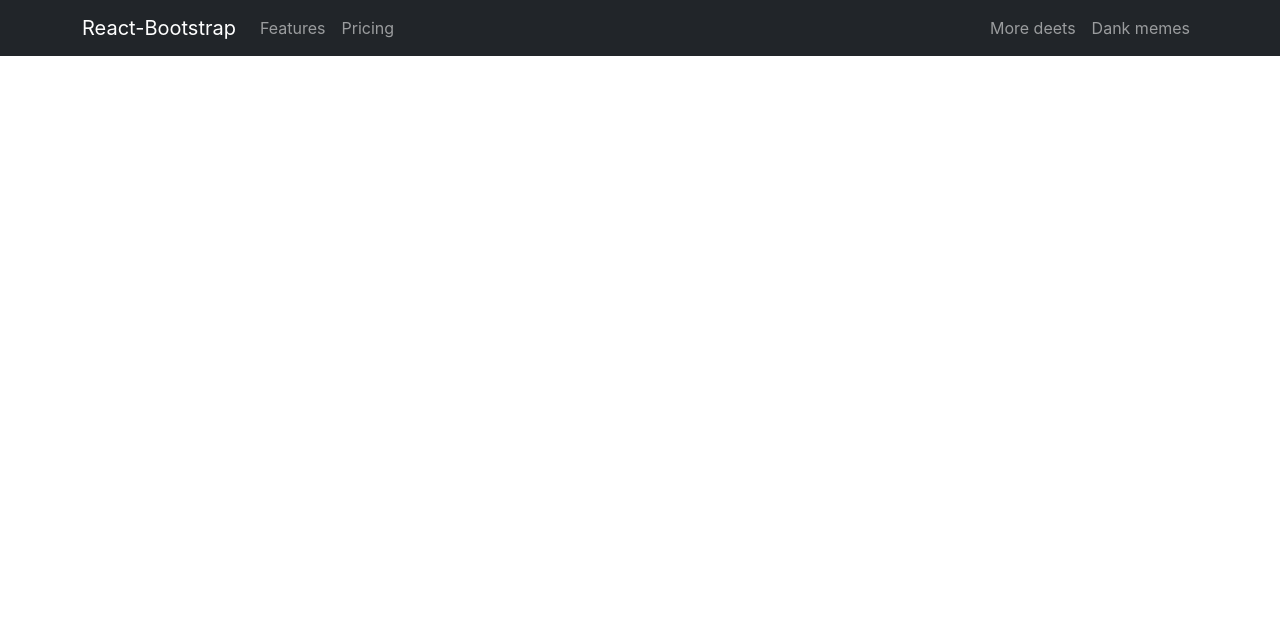
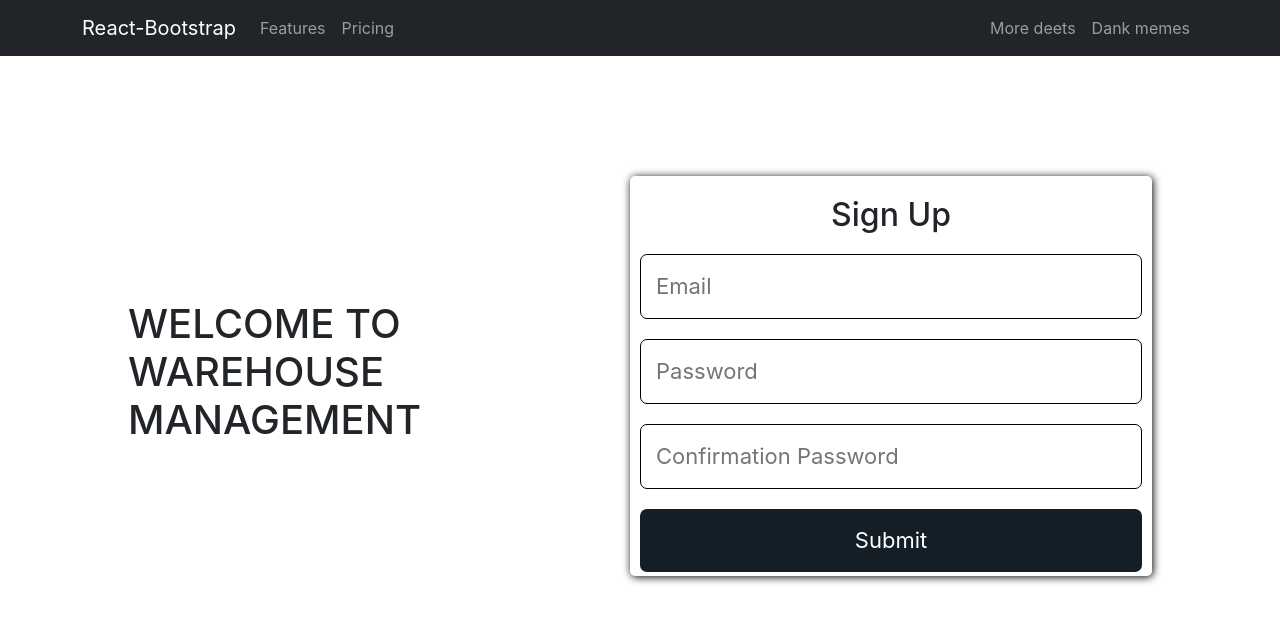
Before and after one commit to AbdMamun1999/warehouse-management-client-site, a React (Create React App) app: page /register in a window 1280 px wide. Shown: the top 622 px of the page. Built offline with nearby package versions, Linux system fonts and the light colour scheme.

Commit message:
register page style

```diff
--- a/src/App.js
+++ b/src/App.js
@@ -5,6 +5,7 @@ import Header from './Components/Header/Header';
 import HomePage from './Components/HomePage/HomePage';
 import ManageInventory from './Components/ManageInventory/ManageInventory';
 import QunatityUpdate from './Components/QuantityUpdata/QunatityUpdate';
+import Register from './Components/Register/Register';
 
 function App() {
   return (
@@ -15,6 +16,7 @@ function App() {
        <Route path='/inventory/:inventoryId' element={<QunatityUpdate></QunatityUpdate>}></Route>
        <Route path='/manageInventory' element={<ManageInventory></ManageInventory>}></Route>
        <Route path='/addNewItem' element={<AddNewItem></AddNewItem>}></Route>
+       <Route path='/register' element={<Register></Register>}></Route>
      </Routes>
     </div>
   );
--- /dev/null
+++ b/src/Components/Register/Register.css
@@ -0,0 +1,45 @@
+.register{
+    margin: auto;
+    width: 80vw;
+    height: 80vh;
+    display: flex;
+    align-items: center;
+    justify-content: center;
+}
+.register >*{
+    flex: 1;
+}
+.register-container{
+    width: 30%;
+    margin: auto;
+    text-align: center;
+    box-shadow: 1px 1px 8px 0 black;
+    padding: 20px 10px 10px 10px;
+    border-radius: 5px;
+}
+.register span{
+    border: 1px solid black;
+    padding: 15px 15px;
+}
+.register-container input{
+    outline: none;
+    width: 100%;
+    display: block;
+    border: 1px solid black;
+    margin-top: 20px;
+    padding: 15px 15px;
+    font-size: 22px;
+    border-radius: 7px;
+    color: #141E27;
+}
+.register-container input[type='submit']{
+    border: none;
+    background-color: #141E27;
+    color: #fff;
+}
+@media only screen and (min-width: 600px) {
+    .register-container{
+        width: 500px;
+        height: 400px;
+    }
+}
--- a/src/Components/Register/Register.js
+++ b/src/Components/Register/Register.js
@@ -1,9 +1,12 @@
 import React from 'react';
+import './Register.css'
 
 const Register = () => {
     return (
-        <div>
-            <h3>Please Register</h3>
+        <div className='register'>
+            <h1>WELCOME TO WAREHOUSE MANAGEMENT</h1>
+            <div className='register-container'>
+                <h2>Sign Up</h2>
                 <form>
                     <input type="email" name="email" id="" placeholder='Email' required />
                     <input type="password" name="password" id="" placeholder='Password' required />
@@ -11,6 +14,7 @@ const Register = () => {
                     <input type="submit" value="Submit" />
                 </form>
             </div>
+        </div>
     );
 };
 
```
Lines whose indentation alone changed are shown as unchanged.
